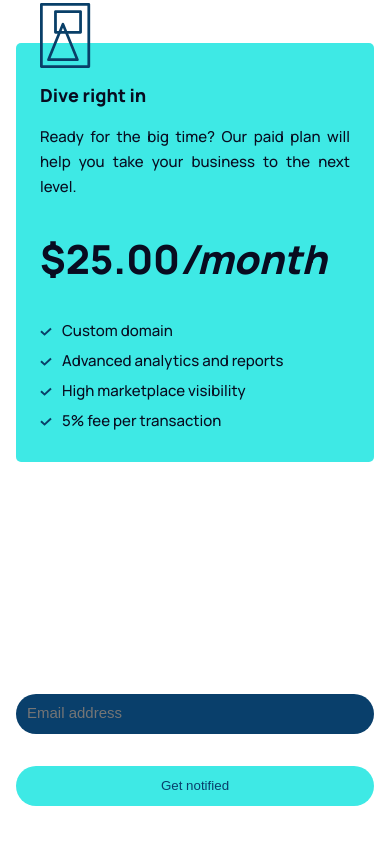
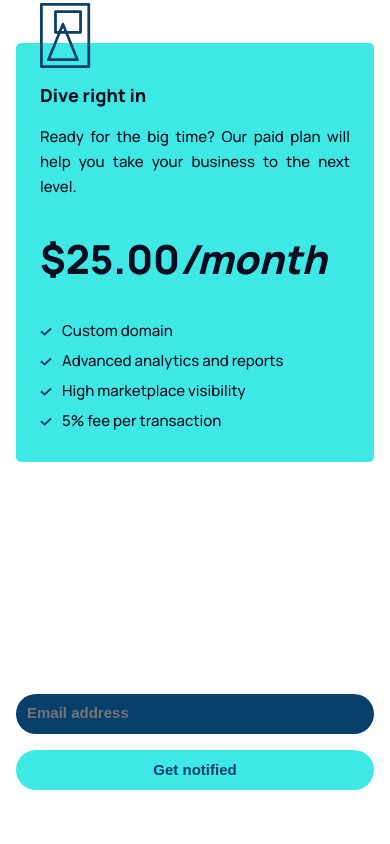
Before and after one commit to hectormoba/pre-launch-landing-page, a React app: page / in a window 390 px wide. Shown: the part 2634-3478 px from the top of the page. Built offline with nearby package versions, Linux system fonts and the light colour scheme; the HTML template or start-up script is replaced by a standard one.

Commit message:
mobile styles finished

```diff
--- a/src/bottom/Input.js
+++ b/src/bottom/Input.js
@@ -27,18 +27,22 @@ class Input extends Component {
 
   render(){
     const {input, message, valid} = this.state
-    let errorMessage
+    let inputClass = 'input'
+    let errorMessage = <p></p>
     if(!valid && input.length === 0) {
-      errorMessage = message[0]
+      errorMessage = <p className="error">{message[0]}</p>
+      inputClass += ' onError'
     } else if(!valid){
-      errorMessage = message[1]
+      errorMessage = <p className="error">{message[1]}</p>
+      inputClass += ' onError'
     } else if(valid) {
       errorMessage = null
+      inputClass = 'input'
     }
     return(
       <form className="bottom-form display-flex globalpadding">
         <h2 className="title">Get notified when we lauch</h2>
-        <input className="input" placeholder='Email address' value={input} onChange={this.handleChange} type='text' />
+        <input className={inputClass} placeholder='Email address' value={input} onChange={this.handleChange} type='text' />
         {errorMessage}
         <input className="button"value='Get notified' type='button' onClick={this.verifyEmail}/>
       </form>
--- a/src/hero/Hero.js
+++ b/src/hero/Hero.js
@@ -33,10 +33,10 @@ class Hero extends Component {
       chosenHeroImageRight = <img className="hero-image" src={imageRight} alt="First Hero image" />
     }
     return(
-      <section class="hero">
+      <section className="hero">
         {chosenHeroImageLeft}
-        <div class="hero-text-container display-flex">
-          <h1 class="title">Get paid for the work you <b>love</b> to do</h1>
+        <div className="hero-text-container display-flex">
+          <h1 className="title">Get paid for the work you <b>love</b> to do</h1>
           <p className="regular-text globalpadding"> The 9-5 grind is so last century. We believe in living life on your own terms. Whether you’re looking to escape the rat race or set up a side hustle, we’ve got you covered</p>
           <img className="icon" src={scrollImage} alt="Scroll icon" />
         </div>
--- a/src/styles/_helpers.scss
+++ b/src/styles/_helpers.scss
@@ -31,11 +31,19 @@
 .input{
   @include card-style($secondary-font-color, $constrast-background-color);
   padding: 0 10px;
+  &:focus-visible{
+    border: 1px solid $focus-color;
+  }
 }
 
 .button{
   text-align: center;
-  @include card-style($constrast-background-color, $focus-color)
+  @include card-style($constrast-background-color, $focus-color);
+  &:hover, &:active{
+    border-color: $focus-color;
+    background-color: $main-background-color;
+    color: $font-color;
+  }
 }
 
 .title{
@@ -43,3 +51,14 @@
   margin: $regular 0;
   text-align: center;
 }
+
+.error{
+  color: $error-color;
+}
+
+.onError{
+  border: 1px solid $error-color;
+  &:focus-visible{
+    border: 1px solid $error-color;
+  }
+}
--- a/src/styles/_scaffolding.scss
+++ b/src/styles/_scaffolding.scss
@@ -51,17 +51,22 @@ form{
 }
 
 input, button{
+  width: 100%;
+  height: $regular * 1.25;
   border-radius: 50px;
-  margin: $mini 0;
+  margin-top: $mini;
+  border: 1px solid transparent;
   &:last-child{
     margin-bottom: $regular * 2;
   }
-  width: 100%;
-  height: $regular * 1.25;
-  border: 1px solid transparent;
+  &:focus{
+    outline: none;
+  }
 }
 
-input::placeholder{
+input {
+&::placeholder, &[type="button"]  {
   @include font-sizing($text, $text-line);
-  font-weight: 500;
+  font-weight: 600;
+  }
 }
```
Also changed, not shown: src/styles/_bottom.scss (line endings or trailing spaces).
